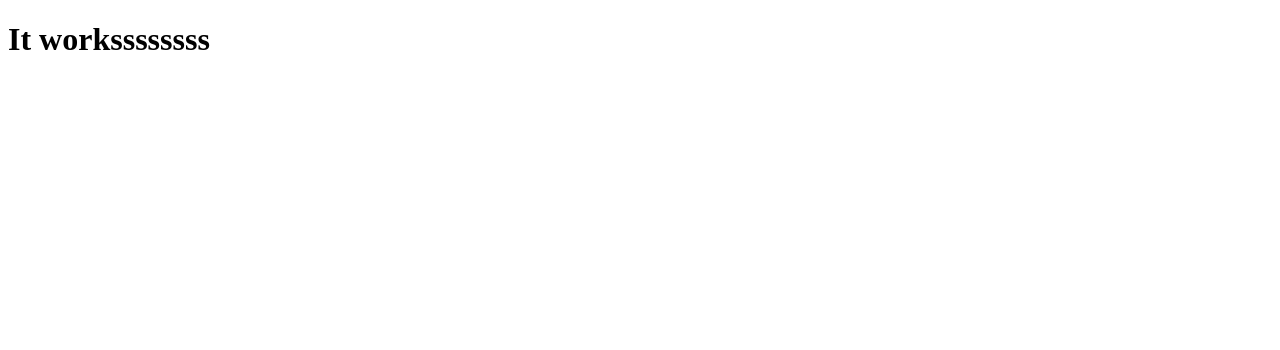
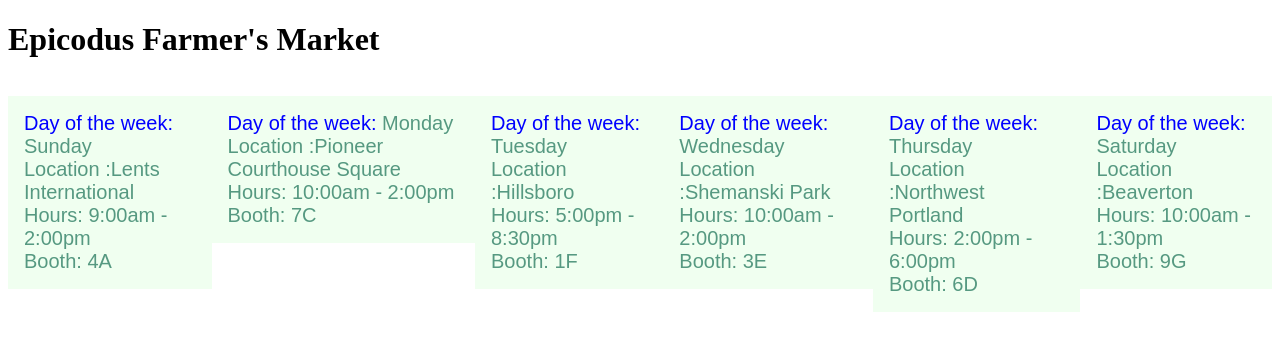
Before and after one commit to JohnSawiris/framers-market, a React app: page / in a window 1280 px wide. Shown: the top 350 px of the page. Built offline with nearby package versions, Linux system fonts and the light colour scheme.

Commit message:
Add Day and Week components and styles for both

```diff
--- a/package.json
+++ b/package.json
@@ -18,7 +18,8 @@
     "babel-preset-react": "^6.24.1",
     "prop-types": "^15.5.10",
     "react": "^15.5.4",
-    "react-dom": "^15.5.4"
+    "react-dom": "^15.5.4",
+    "styled-jsx": "^2.2.3"
   },
   "devDependencies": {
     "eslint": "^4.17.0",
--- a/src/components/App.jsx
+++ b/src/components/App.jsx
@@ -1,9 +1,12 @@
 import React from 'react';
+import Header from './Header';
+import Week from './Week';
 
 function App() {
   return(
     <div>
-      <h1>It workssssssss</h1>
+      <Header />
+      <Week />
     </div>
   );
 }
--- /dev/null
+++ b/src/components/Day.jsx
@@ -0,0 +1,40 @@
+import React from 'react';
+import PropTypes from 'prop-types';
+
+function Day (props) {
+
+  const dayStyles ={
+    fontFamily: 'sans-serif',
+    color: '#569981',
+    backgroundColor: 'honeydew',
+    fontSize: '20px',
+    margin: '1rem 0',
+    padding: '1rem',
+    listStyle: 'none'
+  };
+
+  return(
+    <div>
+      <ul style={dayStyles}>
+        <li><span className="different-color">Day of the week:</span> {props.day}</li>
+        <li>Location :{props.location}</li>
+        <li>Hours: {props.hours}</li>
+        <li>Booth: {props.booth}</li>
+      </ul>
+      <style jsx>{`
+          .different-color {
+            color: blue;
+          }
+      `}</style>
+    </div>
+  );
+}
+
+Day.propTypes = {
+  day: PropTypes.string,
+  location: PropTypes.string,
+  hours: PropTypes.string,
+  booth: PropTypes.string
+};
+
+export default Day;
--- /dev/null
+++ b/src/components/Header.jsx
@@ -0,0 +1,11 @@
+import React from 'react';
+
+function Header() {
+  return(
+    <div>
+      <h1>Epicodus Farmer's Market</h1>
+    </div>
+  );
+}
+
+export default Header;
--- /dev/null
+++ b/src/components/Week.jsx
@@ -0,0 +1,62 @@
+import React from 'react';
+import Day from './Day';
+
+function Week() {
+  const marketSchedule = [
+    {
+      day: 'Sunday',
+      location: 'Lents International',
+      hours: '9:00am - 2:00pm',
+      booth: '4A'
+    },
+    {
+      day: 'Monday',
+      location: 'Pioneer Courthouse Square',
+      hours: '10:00am - 2:00pm',
+      booth: '7C'
+    },
+    {
+      day: 'Tuesday',
+      location: 'Hillsboro',
+      hours: '5:00pm - 8:30pm',
+      booth: '1F'
+    },
+    {
+      day: 'Wednesday',
+      location: 'Shemanski Park',
+      hours: '10:00am - 2:00pm',
+      booth: '3E'
+    },
+    {
+      day: 'Thursday',
+      location: 'Northwest Portland',
+      hours: '2:00pm - 6:00pm',
+      booth: '6D'
+    },
+    {
+      day: 'Saturday',
+      location: 'Beaverton',
+      hours: '10:00am - 1:30pm',
+      booth: '9G'
+    }
+  ];
+
+  const listContainer = {
+    display: 'flex',
+    flexDirection: 'row',
+    justifyContent: 'space-around'
+  };
+  return(
+    <div style={listContainer}>
+      {marketSchedule.map((days, i)=>
+        <Day day={days.day}
+          location={days.location}
+          hours={days.hours}
+          booth={days.booth}
+          key={i}/>
+      )}
+    </div>
+  );
+}
+
+export default Week;
--- a/webpack.config.js
+++ b/webpack.config.js
@@ -51,7 +51,8 @@ module.exports = {
             'react'
           ],
           plugins: [
-            'react-hot-loader/babel'
+            'react-hot-loader/babel',
+            "styled-jsx/babel"
           ]
         }
       }
```
Also changed, not shown: 1 other file (tests, documents, lock files or other folders).
